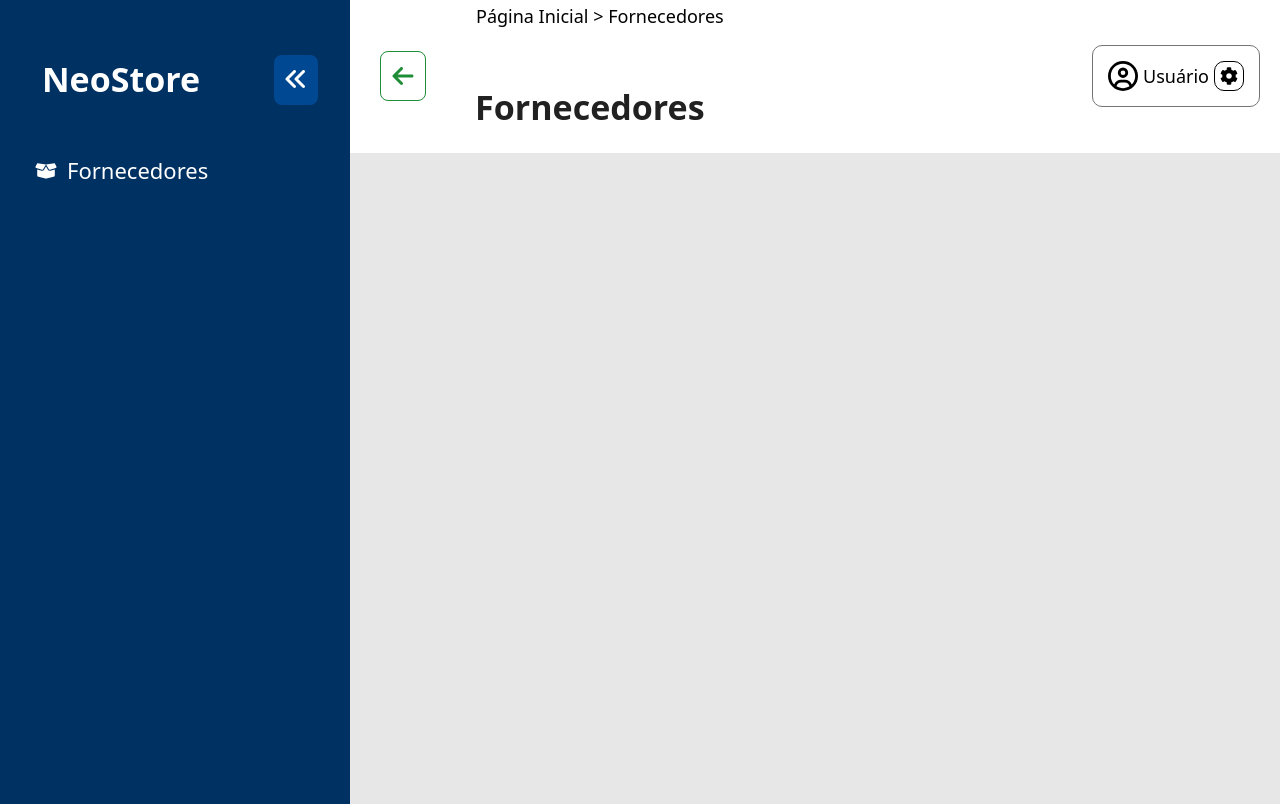
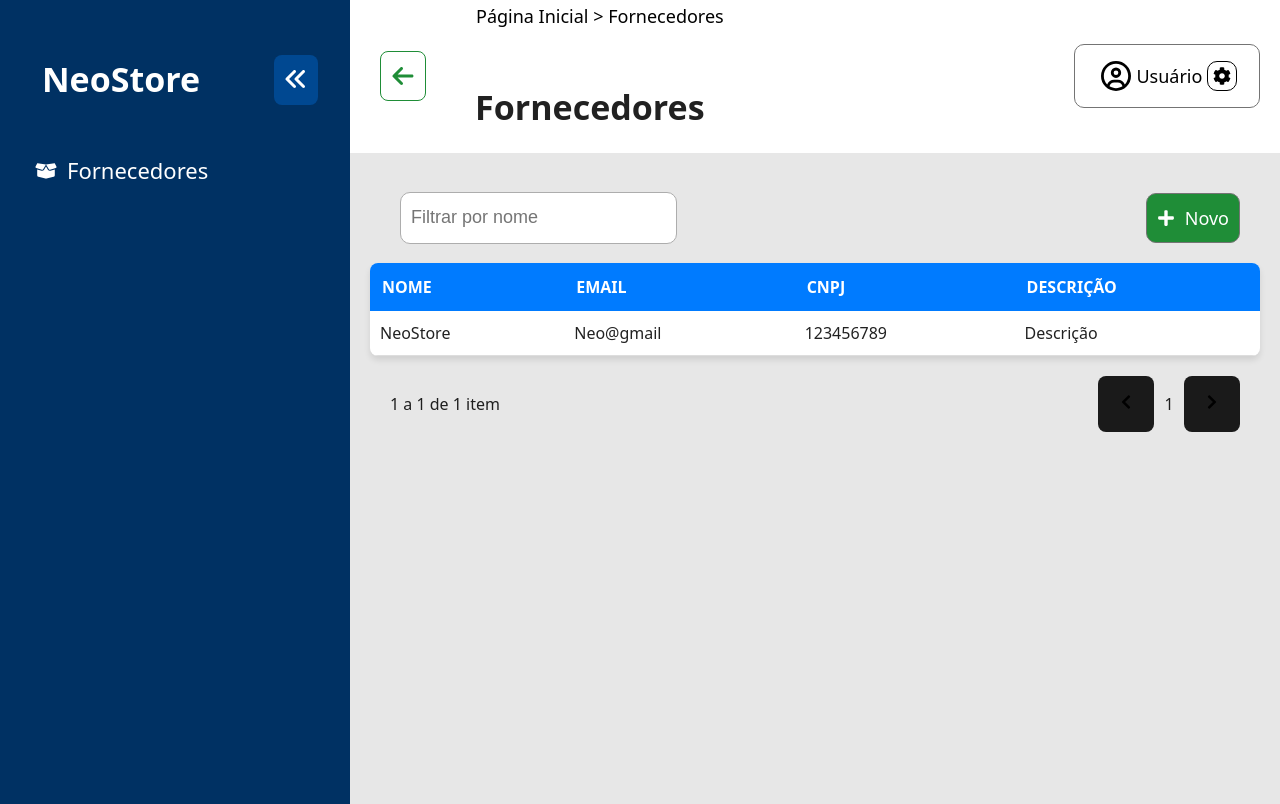
Before and after one commit to MaxForosteski/Desafio-Fornecedores-Neostore, a React (Vite) app in the folder NeostoreFrontend/: page / in a window 1280 px wide. Built offline with nearby package versions, Linux system fonts and the light colour scheme.

Commit message:
create/ created base layout of the suppliers table

```diff
--- a/NeostoreFrontend/package.json
+++ b/NeostoreFrontend/package.json
@@ -10,6 +10,7 @@
     "preview": "vite preview"
   },
   "dependencies": {
+    "axios": "^1.8.4",
     "react": "^19.0.0",
     "react-dom": "^19.0.0",
     "react-icons": "^5.5.0",
--- a/NeostoreFrontend/src/App.css
+++ b/NeostoreFrontend/src/App.css
@@ -7,8 +7,16 @@
   justify-content: space-around;
 }
 
+.justify-space-between{
+  justify-content: space-between;
+}
+
+.mr-10{
+  margin-right: 10px;
+}
+
 .ml-5{
-  margin: 5px;
+  margin-left: 5px;
 }
 
 .ml-10{
--- a/NeostoreFrontend/src/App.tsx
+++ b/NeostoreFrontend/src/App.tsx
@@ -1,6 +1,7 @@
 import './App.css'
 import Sidebar from './components/header/sidebar'
-import ScreenHead from './components/screen/screenHead'
+import ScreenHead from './components/header/screenHead'
+import SupplierList from './components/screen/suppliers/suppliersList'
 
 function App() {
 
@@ -8,10 +9,10 @@ function App() {
     <>
       <div className="flex width-full height-full">
         <Sidebar />
-        <div className="flex flex-grow flex-row">
+        <div className="flex flex-grow flex-column">
           <ScreenHead />
+          <SupplierList/>
         </div>
-
       </div>
 
     </>
--- a/NeostoreFrontend/src/components/screen/screenHead.tsx
+++ b/NeostoreFrontend/src/components/header/screenHead.tsx
@@ -19,7 +19,7 @@
     const ScreenHeadContainer = styled.div`
         display: flex;
         flex-grow: 1;
-        width: 100%;
+        width: auto;
         height: 14%;
         justify-content: space-between;
         flex-direction: row;
@@ -41,7 +41,7 @@
     const User = styled.button`
         border: solid 1px rgb(116, 116, 116);
         background: white;
-        color:black;
+        color:black;-
         padding: 10px;
         font-size: 18px;
         border-radius: 10px;
--- /dev/null
+++ b/NeostoreFrontend/src/components/screen/suppliers/suppliersList.tsx
@@ -0,0 +1,137 @@
+import styled from "styled-components";
+import { FaPlus } from "react-icons/fa";
+import { FaChevronRight } from "react-icons/fa";
+import { FaChevronLeft } from "react-icons/fa";
+
+const SupplierListContainer = styled.div`
+    display: flex;
+    flex-grow: 1;
+    height: 86%;
+    width: auto;
+    padding: 20px;
+    flex-direction: column;
+`;
+
+const InputFilter = styled.input`
+    width: 30%;
+    height: 30px;
+    border-radius: 10px;
+    border: solid 1px rgb(173, 173, 173);
+    padding: 10px;
+    margin: 10px;
+    font-size: 18px;
+    background: white;
+    color: black;
+    ::placeholder {
+        color: black;
+    }
+    &:focus {
+        border-color: black ;
+    }
+`;
+const Actions = styled.div`
+    display: flex;
+    margin:20px;
+    align-items: center;
+    height: 50px;
+    justify-content: space-between;
+`;
+const ButtonNewSupplier = styled.button`
+    border: solid 1px rgb(116, 116, 116);
+    background: rgb(31, 141, 55);
+    color:white;
+    padding: 10px;
+    font-size: 18px;
+    border-radius: 10px;
+    height: 50px;
+    display: flex;
+    justify-content: center;
+    align-items: center;
+`;
+
+const SupplierTable = styled.table`
+    width: 100%;
+    border-collapse: collapse;
+    background-color: #fff;
+    box-shadow: 0px 4px 6px rgba(0, 0, 0, 0.1);
+    border-radius: 8px;
+    overflow: hidden;
+`;
+
+const SupplierTableHead = styled.th`
+    background-color: #007bff;
+    color: white;
+    padding: 12px;
+    text-align: left;
+    font-weight: bold;
+    text-transform: uppercase;
+`;
+
+const SupplierTableLine = styled.td`
+    padding: 10px;
+    border-bottom: 1px solid #ddd;
+`;
+
+const TableRow = styled.tr`
+  &:nth-child(even) {
+    background-color: #f8f9fa;
+  }
+
+  &:hover {
+    background-color: #e9ecef;
+    transition: background-color 0.3s ease-in-out;
+  }
+`;
+
+const Pagination = styled.div`
+    display: flex;
+    justify-content: space-between;
+    margin: 20px;
+`;
+
+const SupplierList: React.FC = () => {
+    return (
+        <SupplierListContainer>
+            <Actions>
+                <InputFilter type="text" placeholder="Filtrar por nome" />
+                <ButtonNewSupplier><FaPlus className="mr-10" />Novo</ButtonNewSupplier>
+            </Actions>
+
+            <SupplierTable>
+                <thead>
+                    <tr>
+                        <SupplierTableHead>Nome</SupplierTableHead>
+                        <SupplierTableHead>Email</SupplierTableHead>
+                        <SupplierTableHead>CNPJ</SupplierTableHead>
+                        <SupplierTableHead>Descrição</SupplierTableHead>
+                    </tr>
+                </thead>
+
+                <tbody>
+                    <TableRow>
+                        <SupplierTableLine>NeoStore</SupplierTableLine>
+                        <SupplierTableLine>Neo@gmail</SupplierTableLine>
+                        <SupplierTableLine>123456789</SupplierTableLine>
+                        <SupplierTableLine>Descrição</SupplierTableLine>
+                    </TableRow>
+                </tbody>
+            </SupplierTable>
+
+            <Pagination>
+                <div>
+                    <p>1 a 1 de 1 item</p>
+                </div>
+
+                <div className="flex flex-row">
+                    <button><FaChevronLeft /></button>
+                    <p className="ml-10">1</p>
+                    <button className="ml-10"><FaChevronRight /></button>
+                </div>
+            </Pagination>
+
+
+        </SupplierListContainer>
+    )
+}
+
+export default SupplierList
```
Also changed, not shown: 1 other file (tests, documents, lock files or other folders).
